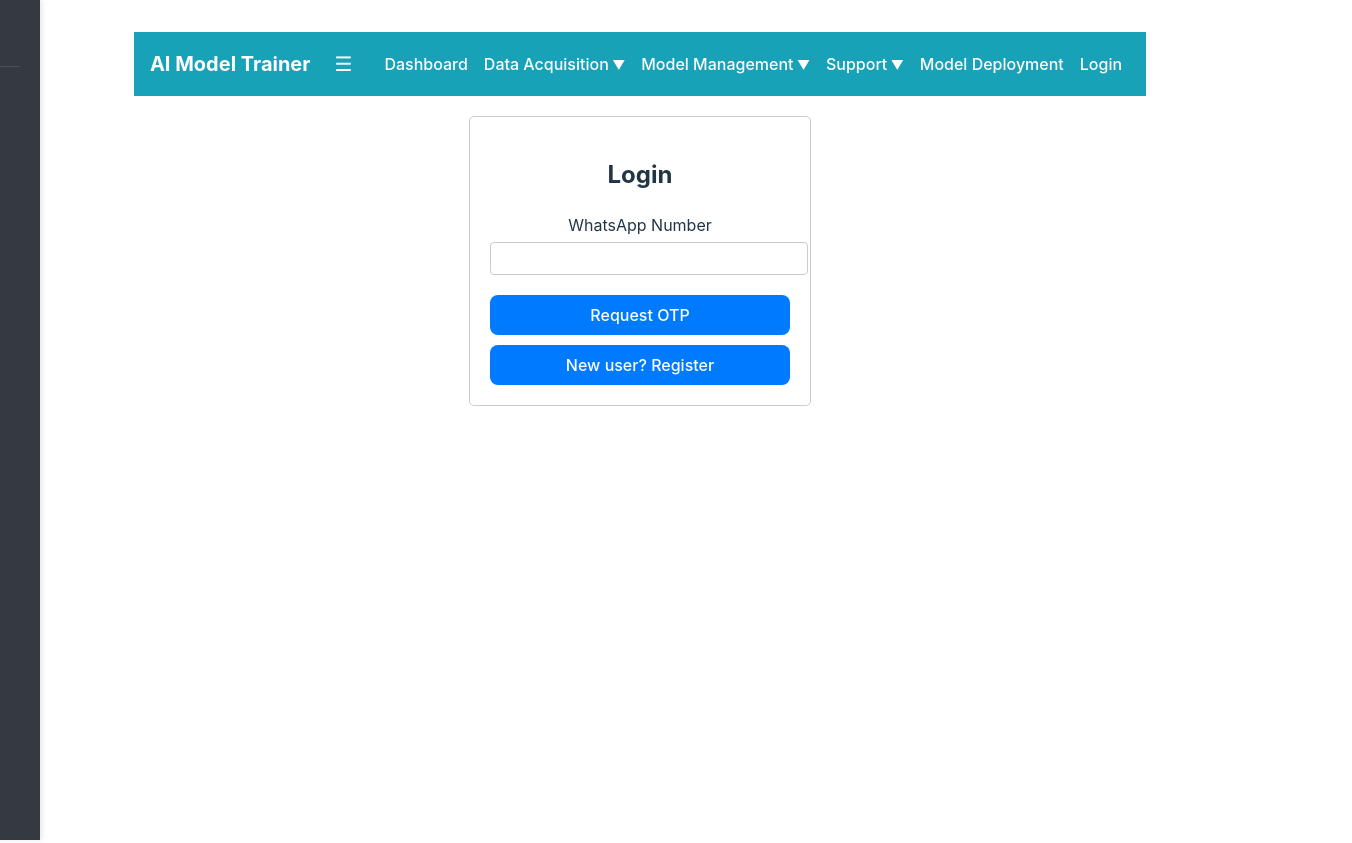
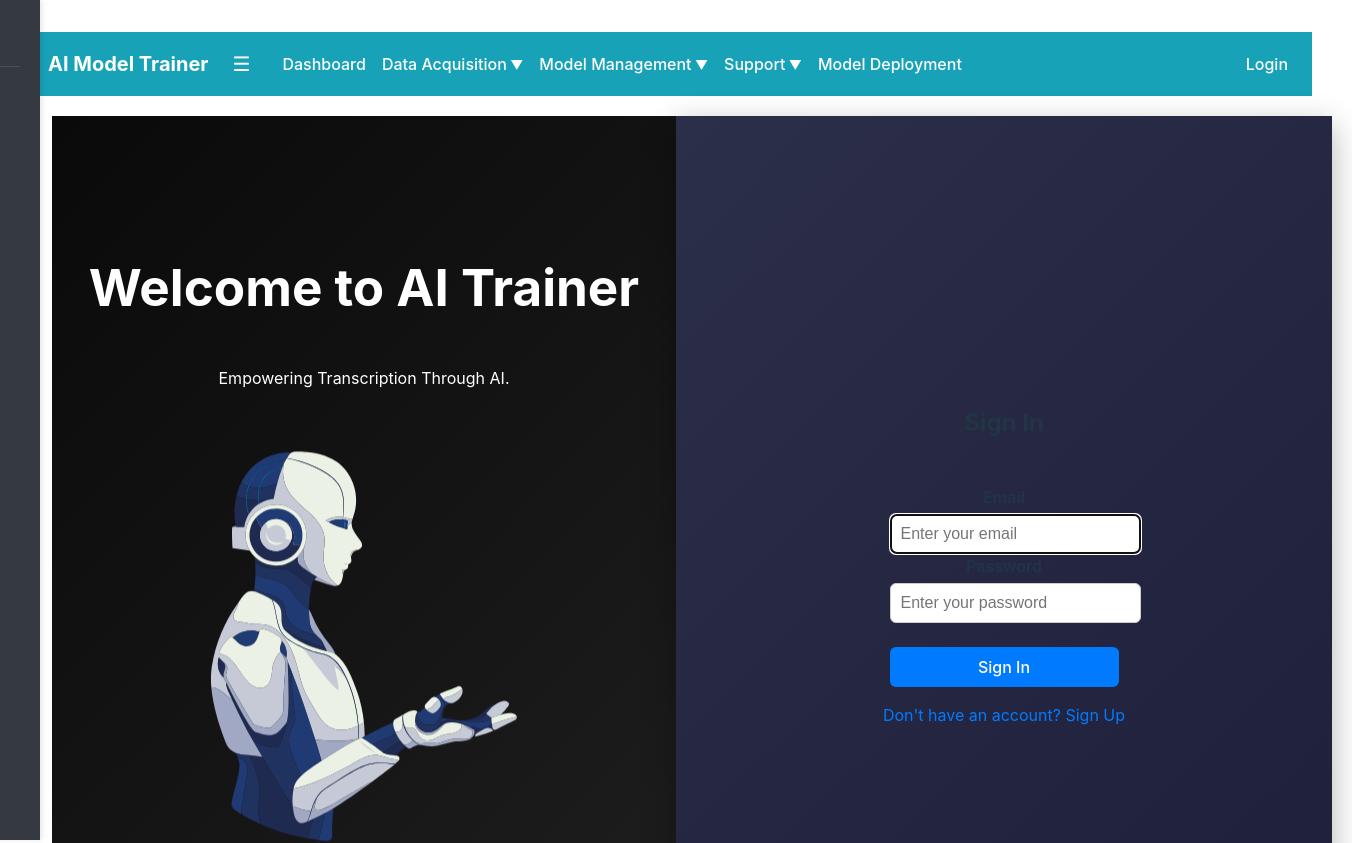
Before and after one commit to openchlai/aitrainer, a Vue app: page /login in a window 1280 px wide. Shown: the top 843 px of the page, 1352 px wide, since content can reach past the window. Built offline with nearby package versions, Linux system fonts and the light colour scheme.

Commit message:
Resolved merge conflict in userAuth.vue

```diff
--- a/src/components/DatasetManagement.vue
+++ b/src/components/DatasetManagement.vue
@@ -1,101 +1,228 @@
 <template>
   <div class="dataset-management">
     <h2>Dataset Management</h2>
-        <input type="file" @change="handleFileUpload" accept=".csv, .json" />
-        <div v-if="dataset.length">
-            <h3>Dataset Preview</h3>
-            <table>
-                <thead>
-                    <tr>
-                        <th v-for="(header, index) in headers" :key="index">{{ header }}</th>
-                    </tr>
-                </thead>
-                <tbody>
-                    <tr v-for="(row, rowIndex) in dataset.slice(0, 5)" :key="rowIndex">
-                        <td v-for="(cell, cellIndex) in row" :key="cellIndex">{{ cell }}</td>
-                    </tr>
-                </tbody>
-            </table>
-            <button @click="editDataset">Edit Dataset</button>
+
+    <!-- Extraction Filter -->
+    <div class="filter-container">
+      <label for="startDate">From:</label>
+      <input type="date" v-model="startDate" class="date-picker" />
+
+      <label for="endDate">To:</label>
+      <input type="date" v-model="endDate" class="date-picker" />
+
+      <label for="extractLanguage">Language:</label>
+      <select v-model="extractLanguage" class="filter-dropdown">
+        <option value="">All Languages</option>
+        <option value="English">English</option>
+        <option value="Swahili">Swahili</option>
+        <option value="Sheng">Sheng</option>
+      </select>
+
+      <button class="extract-btn" @click="extractDataset">Extract Transcribed Dataset</button>
+    </div>
+
+    <br><br>
+
+    <!-- Search & Filtering Criteria -->
+    <div class="filters">
+      <label for="searchLanguage">Filter by Language:</label>
+      <select v-model="selectedLanguage" class="filter-dropdown">
+        <option value="">All Languages</option>
+        <option value="English">English</option>
+        <option value="Swahili">Swahili</option>
+        <option value="Sheng">Sheng</option>
+      </select>
+    </div>
+
+    <br><br>
+
+    <input type="text" v-model="searchQuery" placeholder="Search dataset..." class="search-bar" />
+
+    <div class="dataset-grid">
+      <div v-for="dataset in filteredDatasets" :key="dataset.id" class="dataset-card">
+        <h3>{{ dataset.name }}</h3>
+        <p><strong>Language:</strong> {{ dataset.language }}</p>
+        <p><strong>Extracted:</strong> {{ dataset.date }}</p>
+        <div class="card-actions">
+          <button @click="viewDataset(dataset)">View</button>
+          <button @click="downloadDataset(dataset.id)">Download</button>
+          <button class="delete-btn" @click="deleteDataset(dataset.id)">Delete</button>
+        </div>
+      </div>
     </div>
   </div>
 </template>
 
-<script setup>
-    import { ref } from 'vue';
+<script>
+import axios from 'axios';
 
-    const dataset = ref([]);
-    const headers = ref([]);
-
-    const handleFileUpload = (event) => {
-        const file = event.target.files[0];
-        if (file) {
-            const reader = new FileReader();
-            reader.onload = (e) => {
-                const content = e.target.result;
-                if (file.name.endsWith('.csv')) {
-                    parseCSV(content);
-                } else if (file.name.endsWith('.json')) {
-                    parseJSON(content);
+export default {
+  data() {
+    return {
+      startDate: "",
+      endDate: "",
+      extractLanguage: "", // Used for dataset extraction filter
+      selectedLanguage: "", // Used for search filter
+      searchQuery: "",
+      datasets: []
+    };
+  },
+  computed: {
+    filteredDatasets() {
+      return this.datasets.filter(dataset =>
+        dataset.name.toLowerCase().includes(this.searchQuery.toLowerCase()) &&
+        (!this.selectedLanguage || dataset.language === this.selectedLanguage) // Filters by search criteria
+      );
     }
-            };
-            reader.readAsText(file);
+  },
+  methods: {
+    async fetchDatasets() {
+      try {
+        const response = await axios.get('/api/datasets');
+        this.datasets = response.data;
+      } catch (error) {
+        console.error("Error fetching datasets:", error);
       }
-    };
-
-    const parseCSV = (content) => {
-        const lines = content.split('\n');
-        headers.value = lines[0].split(',');
-        dataset.value = lines.slice(1).map((line) => line.split(','));
-    };
-
-    const parseJSON = (content) => {
-        const jsonData = JSON.parse(content);
-        headers.value = Object.keys(jsonData[0]);
-        dataset.value = jsonData.map((item) => Object.values(item));
-    };
-
-    const editDataset = () => {
-        // Implement dataset editing functionality here
-        alert('Dataset editing functionality is not yet implemented.');
+    },
+    async extractDataset() {
+      try {
+        const response = await axios.post('/api/extract', {
+          startDate: this.startDate,
+          endDate: this.endDate,
+          language: this.extractLanguage // Only for extraction
+        });
+        this.datasets.unshift(response.data);
+      } catch (error) {
+        console.error("Error extracting dataset:", error);
+      }
+    },
+    viewDataset(dataset) {
+      alert(`Viewing details for ${dataset.name}`);
+    },
+    async downloadDataset(id) {
+      try {
+        const response = await axios.get(`/api/dataset/${id}/download`, {
+          responseType: 'blob'
+        });
+        const url = window.URL.createObjectURL(new Blob([response.data]));
+        const link = document.createElement('a');
+        link.href = url;
+        link.setAttribute('download', `dataset_${id}.zip`);
+        document.body.appendChild(link);
+        link.click();
+      } catch (error) {
+        console.error("Error downloading dataset:", error);
+      }
+    },
+    async deleteDataset(id) {
+      try {
+        await axios.delete(`/api/dataset/${id}`);
+        this.datasets = this.datasets.filter(dataset => dataset.id !== id);
+      } catch (error) {
+        console.error("Error deleting dataset:", error);
+      }
+    }
+  },
+  mounted() {
+    this.fetchDatasets();
+  }
 };
 </script>
 
 <style scoped>
 .dataset-management {
   padding: 20px;
+  background: #121212;
+  color: white;
 }
 
-    input[type="file"] {
-        margin-bottom: 20px;
+.extract-btn {
+  background: #007bff;
+  color: white;
+  padding: 10px;
+  border: none;
+  border-radius: 5px;
+  cursor: pointer;
+  margin-left: 10px;
 }
 
-    table {
+.filters {
+  display: flex;
+  justify-content: center;
+  align-items: center;
   width: 100%;
-        border-collapse: collapse;
-        margin-bottom: 20px;
+  margin-bottom: 15px;
 }
 
-    th,
-    td {
-        border: 1px solid #ddd;
-        padding: 8px;
+.filter-container {
+  display: flex;
+  justify-content: center;
+  gap: 10px;
+  align-items: center;
+  margin-bottom: 10px;
 }
 
-    th {
-        background-color: #f2f2f2;
+.filter-dropdown {
+  padding: 8px;
+  border-radius: 5px;
+  border: 1px solid gray;
+  background: #1a1a1a;
+  color: white;
+  width: auto;
+}
+
+.date-picker {
+  padding: 8px;
+  border-radius: 5px;
+  border: 1px solid gray;
+  background: #1a1a1a;
+  color: white;
+}
+
+.search-bar {
+  width: 100%;
+  padding: 8px;
+  margin-bottom: 15px;
+  background: #1a1a1a;
+  color: white;
+  border: 1px solid gray;
+  border-radius: 5px;
+}
+
+.dataset-grid {
+  display: flex;
+  flex-wrap: wrap;
+  gap: 15px;
+}
+
+.dataset-card {
+  background: #1a1a1a;
+  padding: 15px;
+  border-radius: 10px;
+  width: 250px;
+  box-shadow: 0 0 10px rgba(255, 255, 255, 0.1);
+  transition: transform 0.2s;
+}
+
+.dataset-card:hover {
+  transform: scale(1.05);
+}
+
+.card-actions {
+  display: flex;
+  justify-content: space-between;
+  margin-top: 10px;
 }
 
 button {
-        padding: 10px 20px;
-        background-color: #42b983;
-        color: white;
+  padding: 8px;
   border: none;
-        border-radius: 4px;
+  border-radius: 5px;
   cursor: pointer;
 }
 
-    button:hover {
-        background-color: #369870;
+.delete-btn {
+  background: red;
+  color: white;
 }
 </style>
--- a/src/components/ModelTraining.vue
+++ b/src/components/ModelTraining.vue
@@ -6,55 +6,104 @@
 const epochs = ref(10);
 const batchSize = ref(32);
 const trainingStatus = ref('Not started');
-    const lossValues = ref([]); // To store loss values for visualization
+const lossValues = ref([]);
+const model = ref(null);
+const isTraining = ref(false);
+const stopRequested = ref(false);
+let trainingHistory;
 
-    // Function to load and preprocess data
+// Function to load and preprocess data from API
 const loadData = async () => {
-        // Implement data loading logic here
-        // For example, fetching data from an API or loading from local files
-        // Ensure data is preprocessed into tensors suitable for training
-        // Return the features (xs) and labels (ys) tensors
+    try {
+        const response = await fetch('https://your-api-endpoint/data'); // Replace with actual API endpoint
+        const jsonData = await response.json();
+
+        // Validate JSON data structure
+        if (!jsonData.features || !jsonData.labels) {
+            throw new Error("Invalid data format");
+        }
+
+        // Convert JSON data into tensors
+        const xs = tf.tensor2d(jsonData.features);
+        const ys = tf.tensor2d(jsonData.labels);
+
+        return { xs, ys };
+    } catch (error) {
+        console.error('Error loading data:', error);
+        return { xs: null, ys: null };
+    }
 };
 
 // Function to create and compile the model
-    const createModel = () => {
-        const model = tf.sequential();
-        model.add(tf.layers.dense({ units: 10, inputShape: [/* specify input shape */], activation: 'relu' }));
-        model.add(tf.layers.dense({ units: 1 }));
-        model.compile({ optimizer: 'adam', loss: 'meanSquaredError' });
-        return model;
+const createModel = (inputShape) => {
+    const newModel = tf.sequential();
+    newModel.add(tf.layers.dense({ units: 10, inputShape: [inputShape], activation: 'relu' }));
+    newModel.add(tf.layers.dense({ units: 1 }));
+    newModel.compile({ optimizer: 'adam', loss: 'meanSquaredError' });
+    return newModel;
 };
 
-    // Function to train the model
+// Function to train the model with pause, resume, and stop options
 const trainModel = async () => {
     trainingStatus.value = 'Training...';
+    isTraining.value = true;
+    stopRequested.value = false;
 
-        // Load and preprocess data
     const { xs, ys } = await loadData();
+    if (!xs || !ys) {
+        trainingStatus.value = "Data loading failed!";
+        return;
+    }
 
-        // Create and compile the model
-        const model = createModel();
+    model.value = createModel(xs.shape[1]); // Ensure input shape is correct
 
-        // Train the model
-        await model.fit(xs, ys, {
-            epochs: epochs.value,
+    for (let epoch = 0; epoch < epochs.value; epoch++) {
+        if (stopRequested.value) {
+            trainingStatus.value = 'Training stopped';
+            isTraining.value = false;
+            return;
+        }
+
+        while (!isTraining.value) {
+            await new Promise(resolve => setTimeout(resolve, 500));
+        }
+
+        const history = await model.value.fit(xs, ys, {
             batchSize: batchSize.value,
-            callbacks: {
-                onEpochEnd: (epoch, logs) => {
-                    lossValues.value.push(logs.loss);
-                    console.log(`Epoch ${epoch + 1}: Loss = ${logs.loss}`);
-                },
-            },
+            epochs: 1,
         });
 
+        lossValues.value.push(history.history.loss[0]);
+        console.log(`Epoch ${epoch + 1}: Loss = ${history.history.loss[0]}`);
+    }
+
     trainingStatus.value = 'Training complete!';
+    isTraining.value = false;
 };
 
-    // Function to handle user data input
-    const handleDataInput = (event) => {
-        const file = event.target.files[0];
-        // Implement logic to read and process the file
-        // Update the component state with the processed data
+const pauseTraining = () => {
+    if (isTraining.value) {
+        isTraining.value = false;
+        trainingStatus.value = 'Training paused';
+    }
+};
+
+const resumeTraining = () => {
+    if (!isTraining.value) {
+        isTraining.value = true;
+        trainingStatus.value = 'Training resumed';
+    }
+};
+
+const stopTraining = () => {
+    stopRequested.value = true;
+};
+
+const saveModel = async () => {
+    if (model.value) {
+        await model.value.save('localstorage://my-trained-model');
+        alert('Model saved successfully!');
+    }
 };
 </script>
 
@@ -62,13 +111,19 @@
     <div>
         <h2>Model Training</h2>
         <label>Epochs:</label>
-        <input type="number" v-model="epochs" />
+        <input type="number" v-model="epochs" min="1" />
         <label>Batch Size:</label>
-        <input type="number" v-model="batchSize" />
-        <input type="file" @change="handleDataInput" />
-        <button @click="trainModel">Start Training</button>
+        <input type="number" v-model="batchSize" min="1" />
+        <br /><br />
+
+        <button @click="trainModel" :disabled="isTraining">Start Training</button>
+        <button @click="pauseTraining" :disabled="!isTraining">Pause</button>
+        <button @click="resumeTraining" :disabled="isTraining">Resume</button>
+        <button @click="stopTraining" :disabled="!isTraining">Stop</button>
+        <button @click="saveModel" :disabled="!model">Save Model</button>
+
         <p>{{ trainingStatus }}</p>
-        <!-- Visualization of loss values -->
+
         <div v-if="lossValues.length">
             <h3>Training Loss</h3>
             <ul>
@@ -77,3 +132,26 @@
         </div>
     </div>
 </template>
+
+<style scoped>
+button {
+    margin: 5px;
+    padding: 10px 15px;
+    font-size: 16px;
+    background-color: #007bff;
+    color: white;
+    border: none;
+    border-radius: 5px;
+    cursor: pointer;
+}
+
+button:disabled {
+    background-color: gray;
+    cursor: not-allowed;
+}
+
+input {
+    margin: 5px;
+    padding: 5px;
+}
+</style>
--- a/src/components/userAuth.vue
+++ b/src/components/userAuth.vue
@@ -1,148 +1,198 @@
 <template>
-    <div class="container">
-        <h2>{{ isRegister ? "Register" : "Login" }}</h2>
-
-        <form @submit.prevent="isRegister ? registerUser() : verifyOTP()">
-            <div class="form-group">
-                <label for="whatsapp_number">WhatsApp Number</label>
-                <input type="text" v-model="whatsapp_number" required />
+    <div class="auth-container">
+        <!-- Left Section: Welcome Message -->
+        <div class="welcome-section">
+            <h1>Welcome to AI Trainer</h1>
+            <p>Empowering Transcription Through AI.</p>
+            <img class="moving-image" :src="welcomeImage" alt="AI Speech Illustration" />
         </div>
 
-            <div class="form-group" v-if="isRegister">
-                <label for="name">Name</label>
-                <input type="text" v-model="name" required />
+        <!-- Right Section: Login Form -->
+        <div class="auth-box">
+            <h2>{{ isLogin ? 'Sign In' : 'Create an Account' }}</h2>
+            <br>
+            <form @submit.prevent="handleSubmit">
+                <div class="input-group">
+                    <label for="email">Email</label>
+                    <input type="email" id="email" v-model="email" required autofocus placeholder="Enter your email" />
                 </div>
-
-            <div class="form-group" v-if="otpRequested">
-                <label>OTP</label>
-                <input type="text" v-model="otp" required />
+                <div class="input-group">
+                    <label for="password">Password</label>
+                    <input type="password" id="password" v-model="password" required placeholder="Enter your password" />
                 </div>
-
-            <button type="submit">
-                {{ isRegister ? "Register" : otpRequested ? "Verify OTP" : "Request OTP" }}
+                <br>
+                <button type="submit" :disabled="loading">
+                    {{ loading ? 'Processing...' : isLogin ? 'Sign In' : 'Sign Up' }}
                 </button>
             </form>
-
-        <button @click="toggleMode">
-            {{ isRegister ? "Already have an account? Login" : "New user? Register" }}
-        </button>
+            <p class="error-message" v-if="errorMessage">{{ errorMessage }}</p>
+            <p class="toggle-text" @click="toggleAuthMode">
+                {{ isLogin ? "Don't have an account? Sign Up" : "Already have an account? Sign In" }}
+            </p>
+        </div>
     </div>
 </template>
 
-<script>
-    import { ref } from "vue";
-    import { useRouter } from "vue-router";
-    import apiClient from "@/utils/axios";
+<script setup>
+import { ref } from 'vue';
+import axios from 'axios';
+import { useRouter } from 'vue-router';
+import welcomeImage from '../assets/welcome.svg';
 
-    export default {
-        setup() {
-            const whatsapp_number = ref("");
-            const name = ref("");
-            const otp = ref("");
-            const isRegister = ref(false);
-            const otpRequested = ref(false);
 const router = useRouter();
+const email = ref('');
+const password = ref('');
+const isLogin = ref(true);
+const loading = ref(false);
+const errorMessage = ref('');
+const API_BASE_URL = 'https://your-api.com/auth';
 
-            const toggleMode = () => {
-                isRegister.value = !isRegister.value;
-                otpRequested.value = false;
-                whatsapp_number.value = "";
-                name.value = "";
-                otp.value = "";
-            };
+const handleSubmit = async () => {
+    errorMessage.value = '';
+    loading.value = true;
 
-            const registerUser = async () => {
     try {
-                    const response = await apiClient.post("/auth/register/", {
-                        whatsapp_number: whatsapp_number.value,
-                        name: name.value,
+        const endpoint = isLogin.value ? `${API_BASE_URL}/login` : `${API_BASE_URL}/register`;
+        const response = await axios.post(endpoint, {
+            email: email.value,
+            password: password.value,
         });
-                    alert(response.data.message);
-                    isRegister.value = false;
+
+        if (response.data.token) {
+            localStorage.setItem('token', response.data.token);
+            router.push('/dashboard');
+        } else {
+            errorMessage.value = response.data.message || 'Something went wrong!';
+        }
     } catch (error) {
-                    alert(error.response?.data?.error || "Registration failed.");
+        errorMessage.value = error.response?.data?.message || 'An error occurred. Please try again.';
+    } finally {
+        loading.value = false;
     }
 };
 
-            const requestOTP = async () => {
-                try {
-                    const response = await apiClient.post("/auth/request-otp/", {
-                        whatsapp_number: whatsapp_number.value,
-                    });
-                    alert(response.data.message);
-                    otpRequested.value = true;
-                } catch (error) {
-                    alert(error.response?.data?.error || "Failed to request OTP.");
-                }
-            };
-
-            const verifyOTP = async () => {
-                if (!otpRequested.value) {
-                    return requestOTP(); // Request OTP first if not already done
-                }
-
-                try {
-                    const response = await apiClient.post("/auth/verify-otp/", {
-                        whatsapp_number: whatsapp_number.value,
-                        otp: otp.value,
-                    });
-
-                    alert("OTP Verified! Login successful.");
-                    localStorage.setItem("access_token", response.data.access);
-                    localStorage.setItem("refresh_token", response.data.refresh);
-                    router.push("/dashboard"); // Redirect after login
-                } catch (error) {
-                    alert(error.response?.data?.error || "OTP verification failed.");
-                }
-            };
-
-            return {
-                whatsapp_number,
-                name,
-                otp,
-                isRegister,
-                otpRequested,
-                toggleMode,
-                registerUser,
-                verifyOTP,
-            };
-        },
+const toggleAuthMode = () => {
+    isLogin.value = !isLogin.value;
+    errorMessage.value = '';
 };
 </script>
 
 <style scoped>
-    .container {
-        width: 300px;
-        margin: auto;
-        padding: 20px;
-        border: 1px solid #ccc;
-        border-radius: 5px;
+/* Ensure full screen coverage */
+html, body {
+    height: 100%;
+    margin: 0;
+    padding: 0;
+    overflow: hidden; /* Prevent scrolling */
+}
+
+.auth-container {
+    display: flex;
+    width: 100vw;
+    min-height: 100vh; /* Ensures it takes the full height */
+}
+
+.welcome-section, .auth-box {
+    flex: 1;
+    display: flex;
+    flex-direction: column;
+    justify-content: center;
+    align-items: center;
     text-align: center;
 }
 
-    .form-group {
-        margin-bottom: 10px;
+.welcome-section {
+    background: linear-gradient(135deg, #0a0a0a, #141414, #1f1f1f);
+    color: white;
+    padding: 2rem;
+}
+
+.moving-image {
+    width: 75%;
+    max-width: 500px;
+    object-fit: contain;
+    animation: float 3s ease-in-out infinite;
+}
+
+.auth-box {
+    background: linear-gradient(135deg, #2c2f48, #1e1f3b);
+    padding: 3rem;
+    box-shadow: 0 10px 30px rgba(0, 0, 0, 0.3);
+    min-height: 100vh;
+}
+
+/* Form Styling */
+.input-group {
+    width: 100%;
+    max-width: 300px;
+}
+
+label {
+    display: block;
+    font-weight: 600;
+    margin-bottom: 5px;
 }
 
 input {
     width: 100%;
-        padding: 8px;
-        margin-top: 5px;
+    padding: 10px;
     border: 1px solid #ccc;
-        border-radius: 4px;
+    border-radius: 6px;
+    font-size: 1rem;
 }
 
 button {
     width: 100%;
     padding: 10px;
-        margin-top: 10px;
+    background: #007bff;
     border: none;
-        background-color: #007bff;
     color: white;
+    font-size: 1rem;
+    border-radius: 6px;
     cursor: pointer;
 }
 
 button:hover {
-        background-color: #0056b3;
+    background: #0056b3;
+}
+
+button:disabled {
+    background: #ccc;
+    cursor: not-allowed;
+}
+
+.error-message {
+    color: red;
+    margin-top: 10px;
+}
+
+.toggle-text {
+    margin-top: 1rem;
+    color: #007bff;
+    cursor: pointer;
+}
+
+.toggle-text:hover {
+    text-decoration: underline;
+}
+
+@keyframes float {
+    0% { transform: translateY(0); }
+    50% { transform: translateY(-10px); }
+    100% { transform: translateY(0); }
+}
+
+/* Responsive Design */
+@media (max-width: 768px) {
+    .auth-container {
+        flex-direction: column;
+    }
+    .welcome-section {
+        width: 100%;
+        padding: 1rem;
+    }
+    .auth-box {
+        width: 100%;
+    }
 }
 </style>
```
Also changed, not shown: src/assets/welcome.svg (added). Lines whose indentation alone changed are shown as unchanged.
